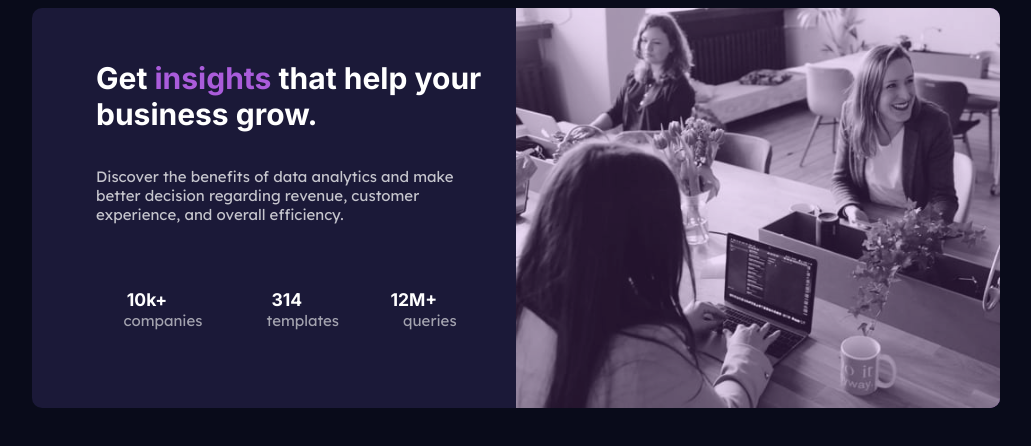
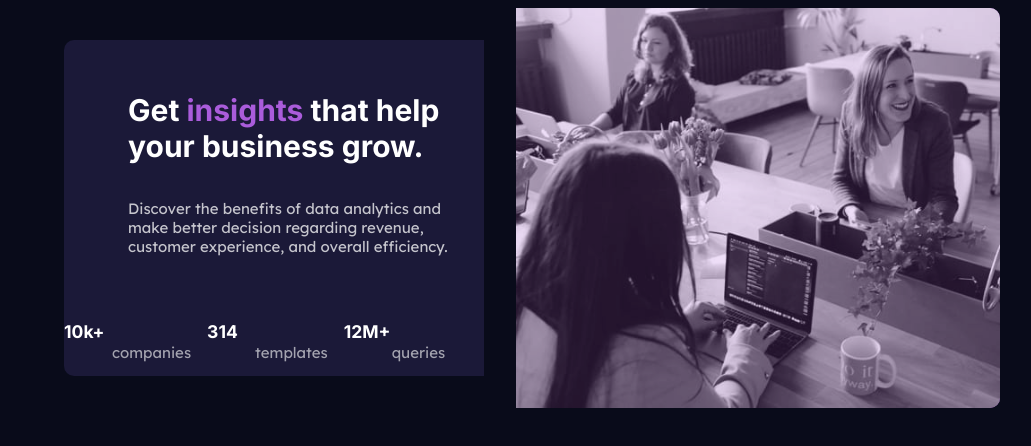
Before and after one commit to VerMeh/stats-preview-card-component-main, a plain HTML site: page index.html in a window 1280 px wide. Shown: the whole page, without its empty margins (132-1163 px from the left). Drawn offline with Linux system fonts and the light colour scheme.

Commit message:
completed

```diff
--- a/main.css
+++ b/main.css
@@ -28,6 +28,7 @@ body {
       -ms-flex-direction: column;
           flex-direction: column;
   border-radius: 10px 0 0 10px;
+  margin: 2rem;
 }
 
 .info h1 {
@@ -51,9 +52,9 @@ body {
   -webkit-box-direction: normal;
       -ms-flex-direction: row;
           flex-direction: row;
-  -webkit-box-pack: center;
-      -ms-flex-pack: center;
-          justify-content: center;
+  -webkit-box-pack: start;
+      -ms-flex-pack: start;
+          justify-content: start;
   -webkit-box-align: center;
       -ms-flex-align: center;
           align-items: center;
@@ -63,14 +64,12 @@ body {
   color: white;
   font-family: 'Inter', sans-serif;
   font-weight: 700;
-  text-align: center;
   margin-bottom: 1px;
 }
 
 .analytics p {
   color: rgba(255, 255, 255, 0.6);
   font-family: 'Lexend Deca', sans-serif;
-  text-align: center;
   margin-top: 1px;
   padding-left: 3rem;
 }
```
Also changed, not shown: 1 other file.
